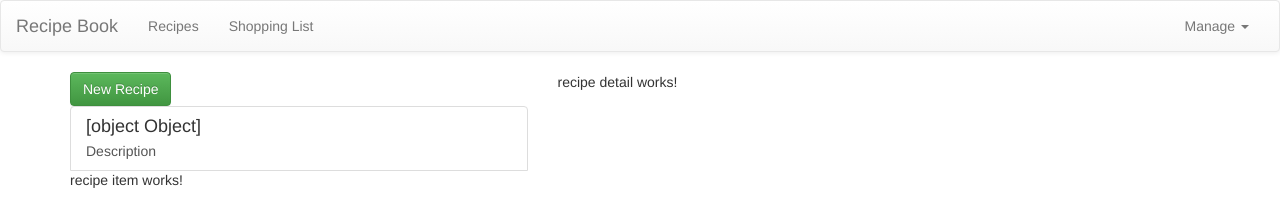
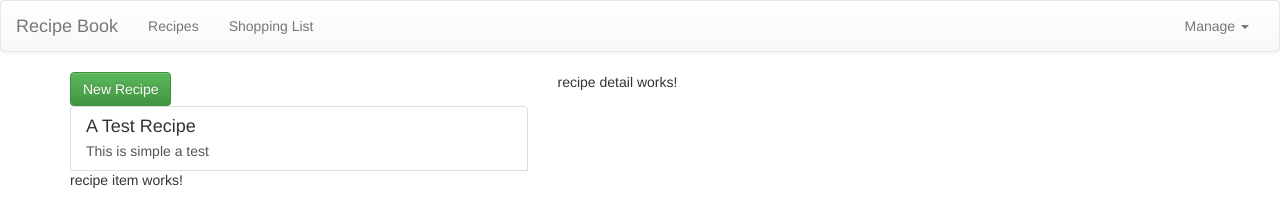
Before and after one commit to fjarado/angular-agf8p7, an Angular app: page / in a window 1280 px wide. Shown: the top 202 px of the page. Built offline with nearby package versions, Linux system fonts and the light colour scheme.

Commit message:
1 file modified

```diff
--- a/src/app/recipes/recipe-list/recipe-list.component.html
+++ b/src/app/recipes/recipe-list/recipe-list.component.html
@@ -7,8 +7,8 @@
   <div class="col-xs-12">
     <a href="#" class="list-group-item clearfix" *ngFor="let recipe of recipes">
       <div class="pull-left">
-        <h4 class="list-group-item-heading">{{ recipe }}</h4>
-        <p class="list-group-item-text">Description</p>
+        <h4 class="list-group-item-heading">{{ recipe.name }}</h4>
+        <p class="list-group-item-text">{{ recipe.description }}</p>
       </div>
       <span class="pull-right">
         <img src="" alt="" class="img-responsive" style="max-height: 50px">
```
